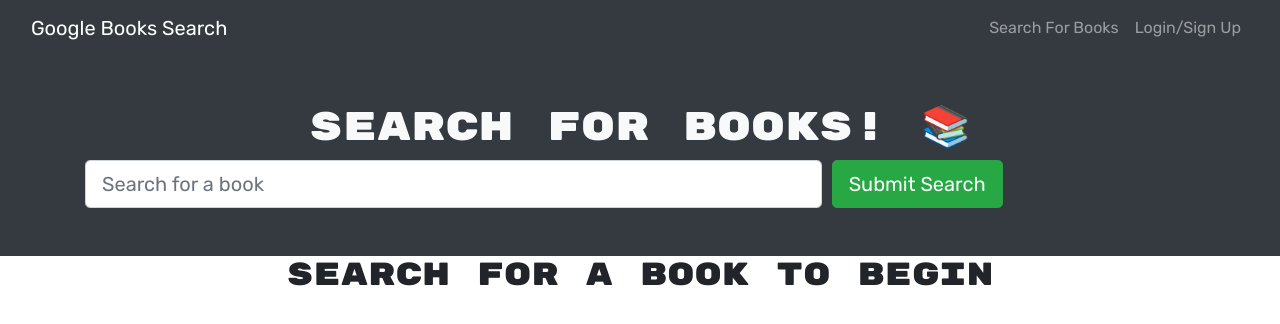
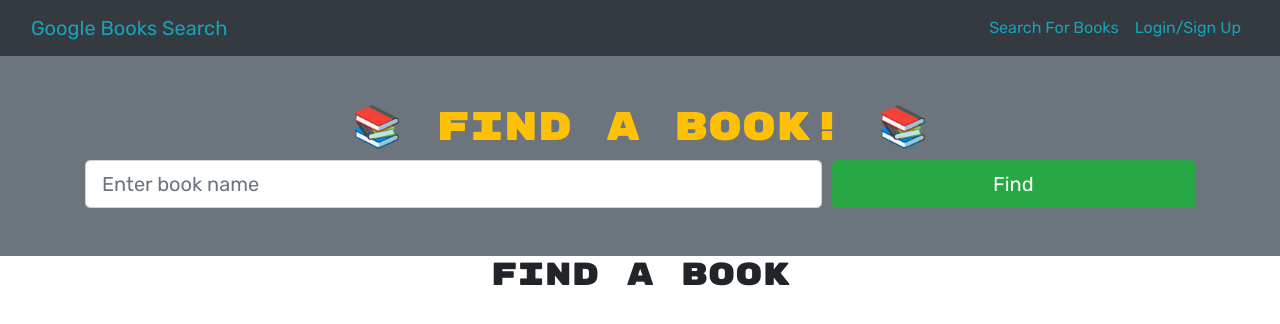
Before and after one commit to Chiweenie6/Find_A_Book, a React (Create React App) app in the folder client/: page / in a window 1280 px wide. Shown: the top 324 px of the page. Built offline with nearby package versions, Linux system fonts and the light colour scheme.

Commit message:
updated css

```diff
--- a/client/src/components/Navbar.js
+++ b/client/src/components/Navbar.js
@@ -14,25 +14,25 @@
     <>
       <Navbar bg="dark" variant="dark" expand="lg">
         <Container fluid>
-          <Navbar.Brand as={Link} to="/">
+          <Navbar.Brand as={Link} to="/" className="text-info">
             Google Books Search
           </Navbar.Brand>
           <Navbar.Toggle aria-controls="navbar" />
           <Navbar.Collapse id="navbar">
             <Nav className="ml-auto">
-              <Nav.Link as={Link} to="/">
+              <Nav.Link className="text-info" as={Link} to="/">
                 Search For Books
               </Nav.Link>
               {/* if user is logged in show saved books and logout */}
               {Auth.loggedIn() ? (
                 <>
-                  <Nav.Link as={Link} to="/saved">
+                  <Nav.Link className="text-info" as={Link} to="/saved">
                     See Your Books
                   </Nav.Link>
-                  <Nav.Link onClick={Auth.logout}>Logout</Nav.Link>
+                  <Nav.Link className="text-danger" onClick={Auth.logout}>Logout</Nav.Link>
                 </>
               ) : (
-                <Nav.Link onClick={() => setShowModal(true)}>
+                <Nav.Link className="text-info" onClick={() => setShowModal(true)}>
                   Login/Sign Up
                 </Nav.Link>
               )}
--- a/client/src/pages/SearchBooks.js
+++ b/client/src/pages/SearchBooks.js
@@ -100,9 +100,9 @@
 
   return (
     <>
-      <div fluid className="text-light bg-dark p-5">
+      <div fluid className="text-warning bg-secondary p-5">
         <Container>
-          <h1 class=" text-center">Search for Books! 📚</h1>
+          <h1 className=" text-center">📚 Find A Book! 📚</h1>
           <Form onSubmit={handleFormSubmit}>
             <Form.Row className="justify-content-center">
               <Col xs={12} md={8}>
@@ -112,12 +112,12 @@
                   onChange={(e) => setSearchInput(e.target.value)}
                   type="text"
                   size="lg"
-                  placeholder="Search for a book"
+                  placeholder="Enter book name"
                 />
               </Col>
               <Col xs={12} md={4}>
-                <Button type="submit" variant="success" size="lg">
-                  Submit Search
+                <Button type="submit" variant="success" size="lg" className="col-12">
+                  Find
                 </Button>
               </Col>
             </Form.Row>
@@ -126,10 +126,10 @@
       </div>
 
       <Container>
-        <h2 class="text-center">
+        <h2 className="text-center">
           {searchedBooks.length
-            ? `Viewing ${searchedBooks.length} results:`
-            : "Search for a book to begin"}
+            ? `${searchedBooks.length} results:`
+            : "Find A Book"}
         </h2>
         <CardColumns>
           {searchedBooks.map((book) => {
```
